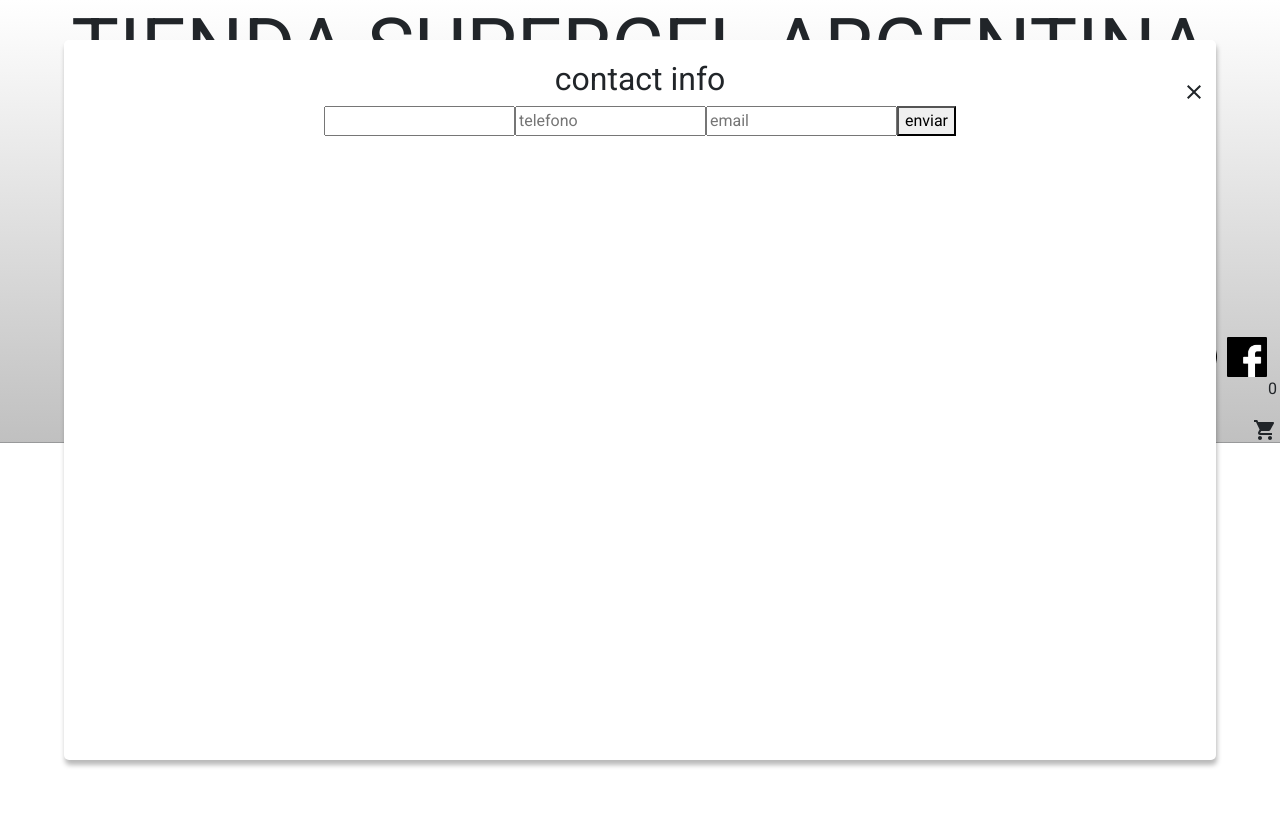
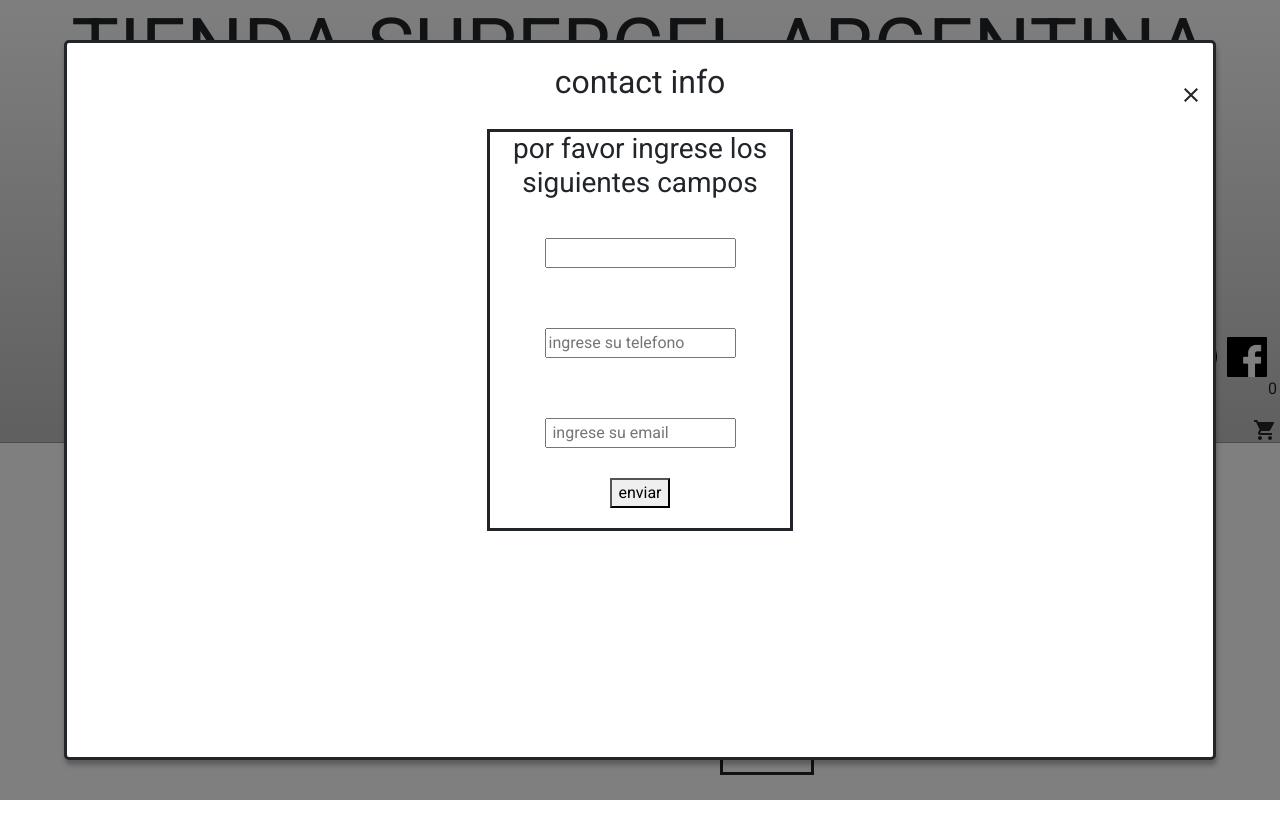
Before and after one commit to Agusotto1/ecommerce, a React (Create React App) app: page /cart in a window 1280 px wide. Both pictures are taken after a click on the button "finalizar compra". Before the commit the page ends 800 px from the top, so only its background shows below. Built offline with nearby package versions, Linux system fonts and the light colour scheme.

Commit message:
proyecto final v1

```diff
--- a/src/components/Cart/Cart.js
+++ b/src/components/Cart/Cart.js
@@ -16,7 +16,8 @@
             return {
                 id: product.id,
                 title: product.title,
-                price: product.price
+                price: product.price,
+                quantity: product.countQuantity
 
             }
         } ),
@@ -75,10 +76,13 @@
                 })}
         </div>
         <div className="todoTotal">
+                <div className="todoTotalInterno">
                         <h1>total price $ {totalCart}</h1>
                         <button onClick={()=>setShowModal(true)}>finalizar compra</button>
-
+                </div>
                         {showModal  &&
+                            <>
+                            <div className={`container-item-detail ${showModal ? 'overlay-black' : ''}`}>
                                 <Modal title="contact info" close={()=>setShowModal()}>
                                 {success ?
                                 (
@@ -87,16 +91,57 @@
                                     <p>ID de compra : {success}</p>
                                     </>
                                     ) :
-                                (<form onSubmit={submitData}>
-                                    <input type="text"   name="name"  placeholder="nombre"   onChange={handleChange} value={formData.name}/>
-                                    <input type="number" name="phone" placeholder="telefono" onChange={handleChange} value={formData.phone}/>
-                                    <input type="email"  name="email" placeholder="email"    onChange={handleChange} value={formData.email}/>
-                                    <button type="submit">enviar</button>
+                                    (<form id="form" onSubmit={submitData} >
+
+                                        <div className="divForm">
+                                            <h3>por favor ingrese los siguientes campos</h3>
+                                            <input
+                                                className="inputForm"
+                                                type="text"
+                                                name="name"
+                                                placeholder="ingrese su nombre"
+                                                inputMode="text"
+                                                onChange={handleChange}
+                                                value={formData.name}
+                                                required
+                                            />
+                                            <br />
+
+                                            <input
+                                                className="inputForm"
+                                                type="number"
+                                                name="phone"
+                                                placeholder="ingrese su telefono"
+                                                inputMode="number"
+                                                pattern= '[0-9]'
+                                                onChange={handleChange}
+                                                value={formData.phone}
+                                                required
+                                            />
+                                            <br />
+
+                                            <input
+                                                className="inputForm"
+                                                type="email"
+                                                name="email"
+                                                placeholder=" ingrese su email"
+                                                inputMode="email"
+                                                onChange={handleChange}
+                                                value={formData.email}
+                                                required
+                                            />
+                                            <br />
+
+                                            <button className="buttonForm" type="submit">enviar</button>
+
+
+                                        </div>
                                     </form>
                                     )
                                     }
                                 </Modal>
-                        }
+                                </div>
+                            </>}
         </div>
 
 
--- a/src/components/Cart/cart.css
+++ b/src/components/Cart/cart.css
@@ -23,10 +23,59 @@
 }
 
 .todoTotal{
+    display: grid;
     align-items: center;
     margin-bottom: 30px;
+    padding: 20px;
+
+}
+
+.todoTotalInterno{
+    display: grid;
+    justify-items: center;
     border-style: solid;
+    margin-left: 700px;
+    margin-right: 700px;
+    padding-bottom: 20px;
+
+}
+.overlay-black::before {
+    content: "";
+    position: fixed;
+    left: 0;
+    top: 0;
+    background: #00000080;
+    width: 100vw;
+    height: 100vh;
+    z-index: 1;
+}
+
+#form{
+    display: grid;
+    align-content:space-between ;
+    justify-content: center;
+    margin-bottom: 30px;
+
     padding: 20px;
-    margin-left: 500px;
-    margin-right: 500px;
+
 }
+.inputForm{
+    margin: 30px;
+
+
+}
+.divForm{
+    align-content:center;
+    border-style: solid;
+    padding-bottom: 20px;
+}
+
+#buttonForm{
+    margin: 400px;
+}
+
+.modal-custom{
+    padding-left: 400px;
+    padding-right: 400px;
+    border-style: solid;
+}
--- a/src/components/ItemDetail/ItemDetail.css
+++ b/src/components/ItemDetail/ItemDetail.css
@@ -17,3 +17,16 @@
     animation-duration: 2s;
     animation-name: fadeIn;
 }
+
+.item-product:hover{
+    border-color: black;
+    color: white;
+    text-decoration: black;
+    transform: translateY(-0.25em);
+    cursor: pointer;
+}
+
+a:hover{
+    color: black;
+
+}
--- a/src/components/navBar.js
+++ b/src/components/navBar.js
@@ -37,9 +37,9 @@
 
                 <img src={whatsapp} alt="" className="contactar" />
                 <img src={facebook} alt="" className="contactar" />
-                <CartWidget />
+                 <CartWidget  />
+        </div>
 
-        </div>
 
 
         <hr />
--- a/src/components/navBar/CartWidget.js
+++ b/src/components/navBar/CartWidget.js
@@ -4,6 +4,7 @@
 import MenuItem from '@mui/material/MenuItem';
 import DeleteIcon from '@mui/icons-material/Delete';
 import { CartContext } from '../../context/CartContext';
+import "./navBar/CartWidget.css"
 
 
 const CartWidget = () => {
--- a/src/components/navBar/navBar.css
+++ b/src/components/navBar/navBar.css
@@ -44,6 +44,7 @@
 
 }
 
+
 ul {
     margin-top: 30px;
     display: flex;
@@ -81,6 +82,13 @@
     max-height: 50px;
     padding-right: 10px;
 
+}
+
+.contactar:hover{
+    color: black;
+    box-shadow: 0 0.5em 0.5em -0.4em black;
+    transform: translateY(-0.25em);
+    cursor: pointer;
 }
 
 .barra {
@@ -139,3 +147,11 @@
 .borrarTodo{
     margin: 50px;
 }
+
+.MuiSvgIcon-root:hover{
+
+    color: black;
+    box-shadow: 0 0.5em 0.5em -0.4em black;
+    transform: translateY(-0.25em);
+    cursor: pointer;
+}
```
Also changed, not shown: src/components/ItemContainer/itemContainer.css (+8 -0 lines), src/components/navBar/navBar/CartWidget.css (added). Lines whose indentation alone changed are shown as unchanged.
